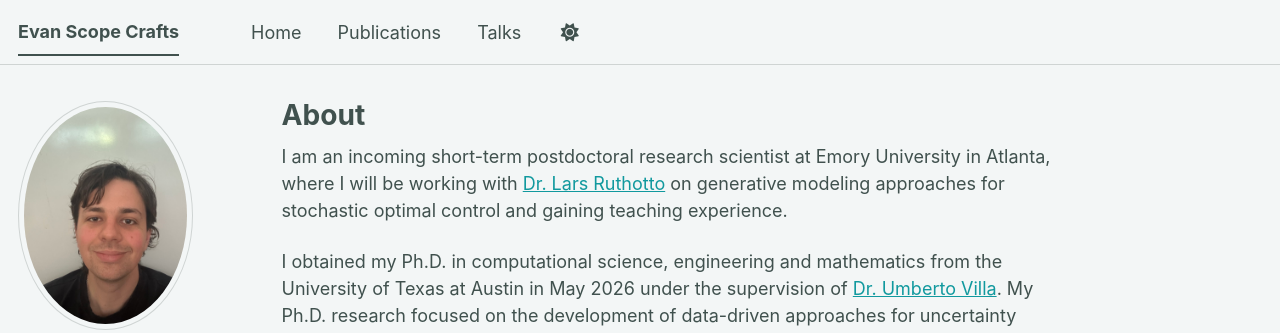
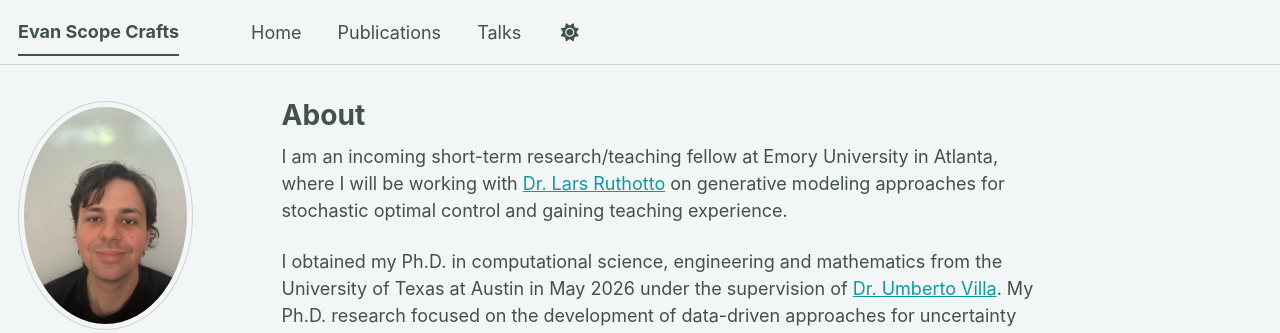
Before and after one commit to Evan1578/Evan1578.github.io, a Jekyll site: the page built from _pages/about.md, in a window 1280 px wide and 900 px high. Shown: the top 333 px of the window. Built offline with Jekyll 4.4.1, drawn with Linux system fonts in a browser that asks for light colours; a style sheet for code colours, icons or effects is not loaded.

Commit message:
Update position description in about.md

```diff
--- a/_pages/about.md
+++ b/_pages/about.md
@@ -7,7 +7,7 @@ redirect_from:
   - /about.html
 ---
 
-I am an incoming short-term postdoctoral research scientist at Emory University in Atlanta, where I will be working with [Dr. Lars Ruthotto](https://www.math.emory.edu/~lruthot/) on generative modeling approaches for stochastic optimal control and gaining teaching experience.
+I am an incoming short-term research/teaching fellow at Emory University in Atlanta, where I will be working with [Dr. Lars Ruthotto](https://www.math.emory.edu/~lruthot/) on generative modeling approaches for stochastic optimal control and gaining teaching experience.
 
 I obtained my Ph.D. in computational science, engineering and mathematics from the University of Texas at Austin in May 2026 under the supervision of [Dr. Umberto Villa](https://uvilla.github.io/). My Ph.D. research focused on the development of data-driven approaches for uncertainty quantification and experimental design with applications in computational imaging. During my Ph.D. I completed an internship at Mitsubishi Electric Research Laboratories, working with [Dr. Wael Ali](https://www.merl.com/people/wali).
 
```
